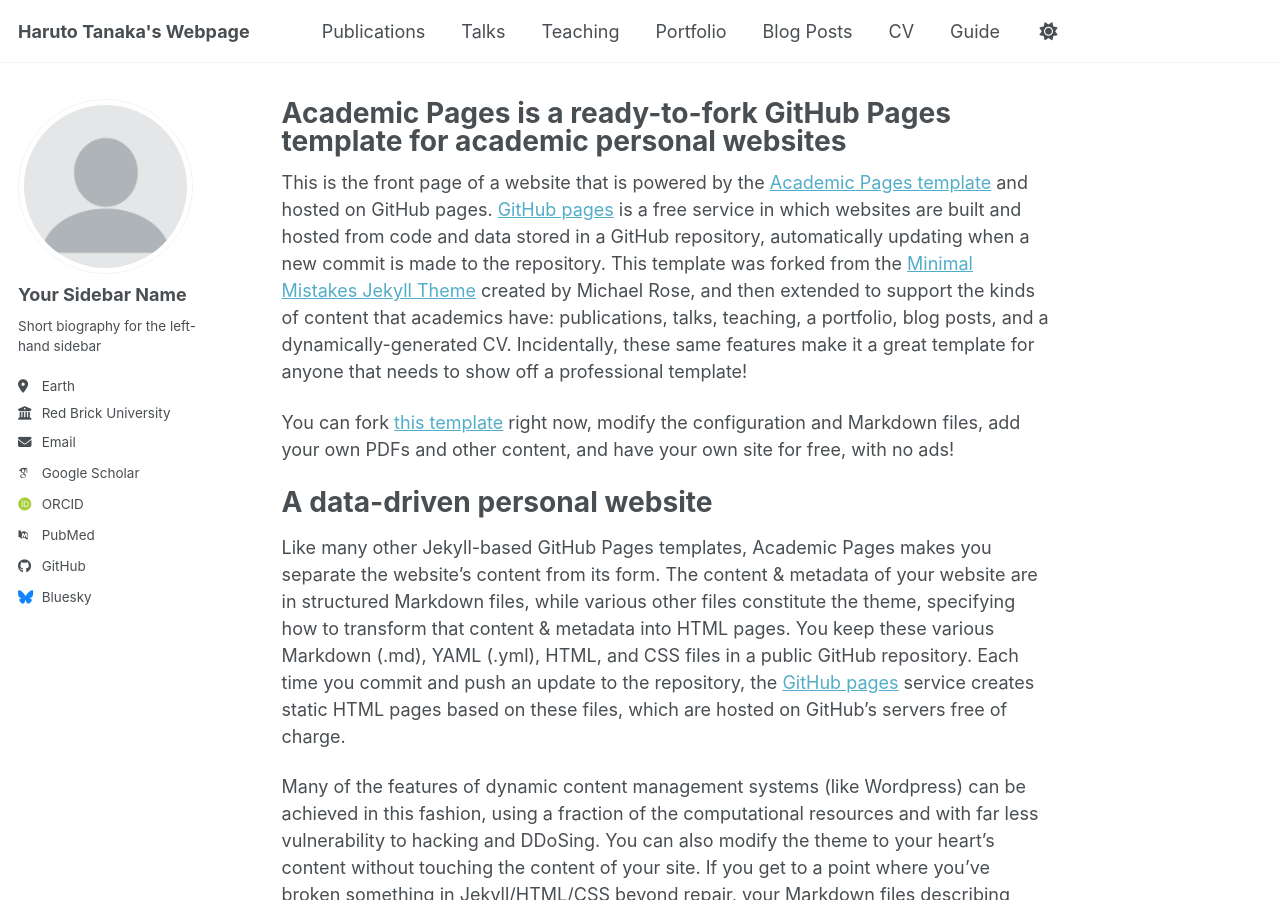
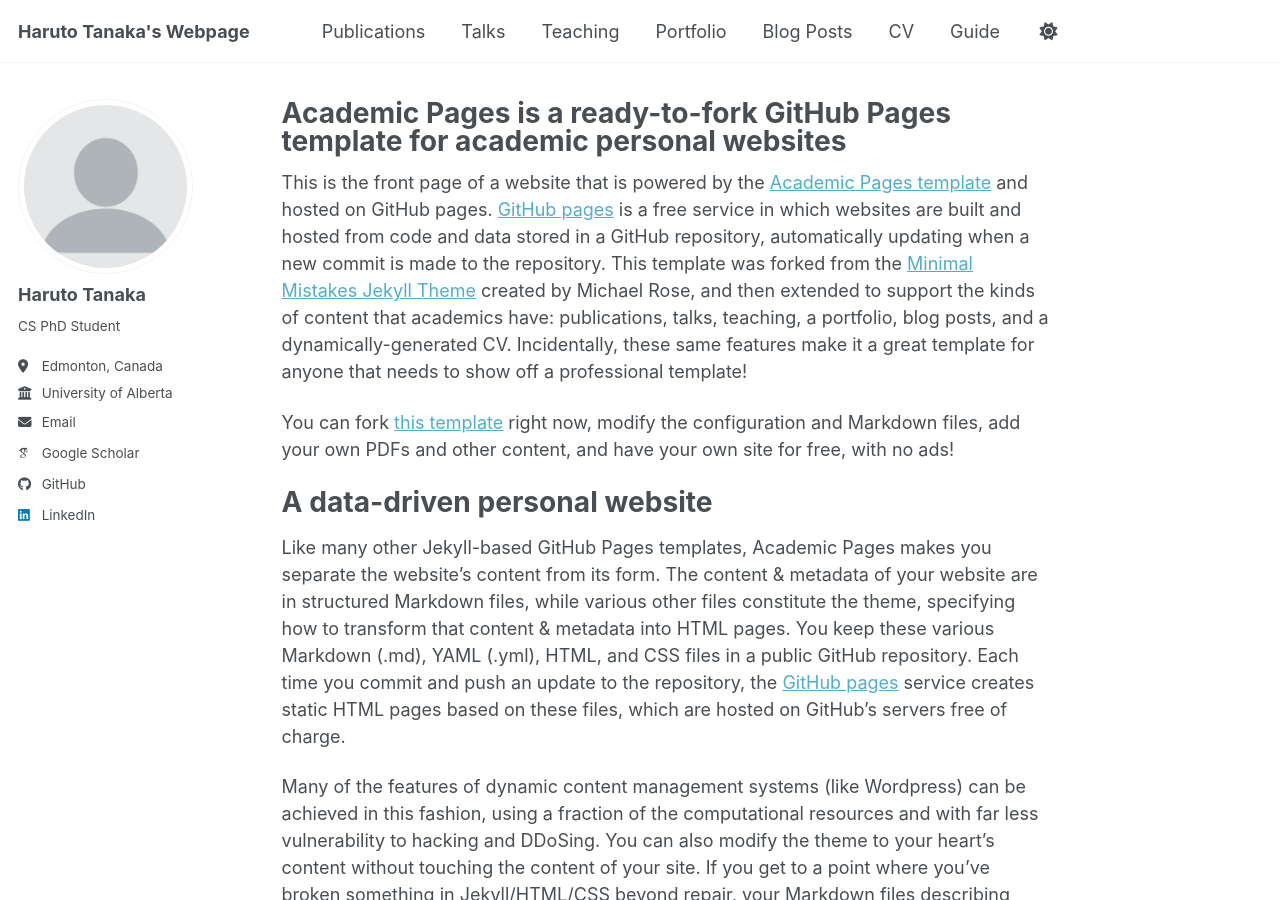
Before and after one commit to WINUprj/WINUprj.github.io, a Jekyll site: the page built from _pages/about.md, in a window 1280 px wide and 900 px high. Built offline with Jekyll 4.4.1, drawn with Linux system fonts in a browser that asks for light colours; some web fonts are replaced; a script bundle is joined from its source files by our own code; library files that are not in the unit come from our copies.

Commit message:
add further information

```diff
--- a/_config.yml
+++ b/_config.yml
@@ -24,24 +24,24 @@
 author:
   # Biographic information
   avatar           : "profile.png"
-  name             : "Your Sidebar Name"
+  name             : "Haruto Tanaka"
   pronouns         : # example: "she/her"
-  bio              : "Short biography for the left-hand sidebar"
-  location         : "Earth"
-  employer         : "Red Brick University"
+  bio              : "CS PhD Student"
+  location         : "Edmonton, Canada"
+  employer         : "University of Alberta"
   uri              : # URL
-  email            : "none@example.org"
+  email            : "haruto@ualberta.ca"
 
   # Academic websites
   academia         : # URL
   arxiv            : # URL - Update with the correct link to your profile
-  googlescholar    : "https://scholar.google.com/citations?user=PS_CX0AAAAAJ"
+  googlescholar    : "https://scholar.google.com/citations?user=sa47PQ4AAAAJ&hl=en"
   inspire-hep      : # URL
   impactstory      : # URL
-  orcid            : "https://orcid.org/yourorcidurl"
+  orcid            : # URL
   semantic         : # URL
   ssrn             : # URL
-  pubmed           : "https://www.ncbi.nlm.nih.gov/pubmed/?term=john+snow"
+  pubmed           : # URL
   researchgate     : # URL
   scopus           : # URL
   zotero           : # URL
@@ -57,7 +57,7 @@
 
   # Social media
   artstation       : # Username
-  bluesky          : "bsky.app" # Replace this with you Bluesky username
+  bluesky          : # "bsky.app" # Replace this with you Bluesky username
   facebook         : # Username
   flickr           : # Username
   foursquare       : # Username
@@ -66,7 +66,7 @@
   keybase          : # Username
   instagram        : # Username
   lastfm           : # Username
-  linkedin         : # Username
+  linkedin         : "haruto-tanaka"
   mastodon         : # URL
   medium           : # URL
   pinterest        : # Username
```
